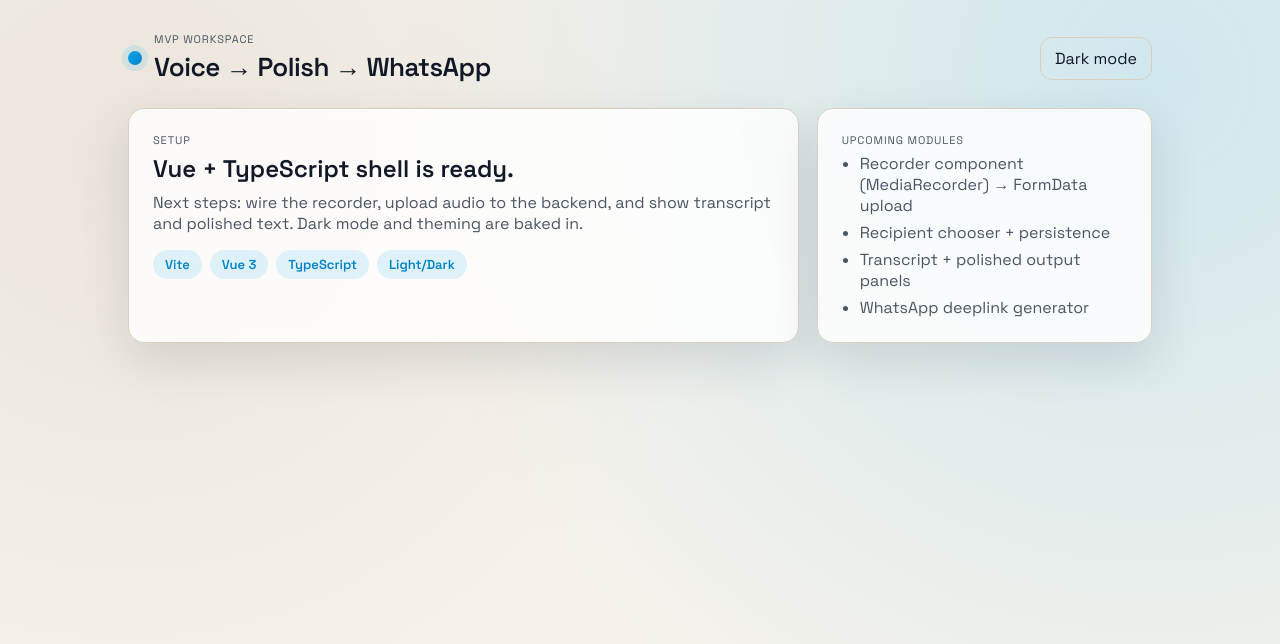
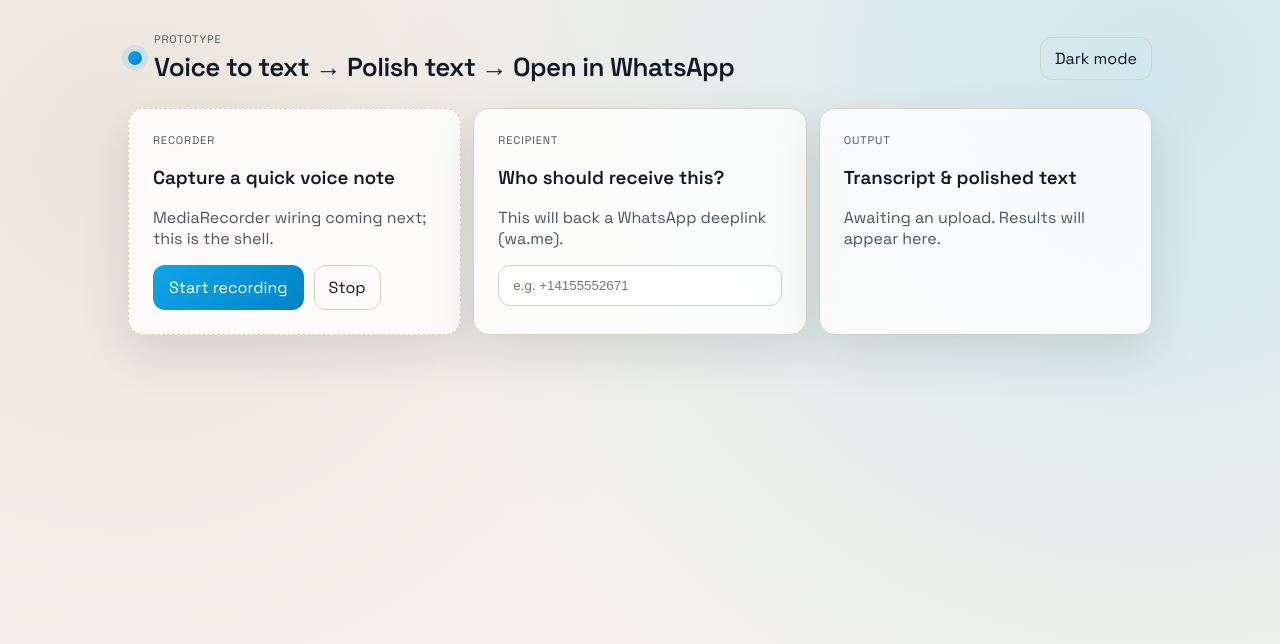
Before and after one commit to GearoidSugrue/voice-to-whatsapp, a Vue app in the folder web/: page / in a window 1280 px wide. Shown: the top 644 px of the page. Built offline with nearby package versions, Linux system fonts and the light colour scheme.

Commit message:
Tidy up CSS, move theme to composable, tidy up API config

```diff
--- a/web/src/App.vue
+++ b/web/src/App.vue
@@ -1,25 +1,15 @@
 <script setup lang="ts">
-import { onMounted, ref, watch } from 'vue'
+import { ref } from 'vue'
+import RecorderPanel from './components/RecorderPanel.vue'
+import RecipientChooser from './components/RecipientChooser.vue'
+import OutputPanels from './components/OutputPanels.vue'
+import type { RecorderState, TranscriptResult } from './types'
+import { useTheme } from './composables/useTheme'
 
-type Theme = 'light' | 'dark'
-
-const getPreferredTheme = (): Theme => {
-  if (typeof window === 'undefined') return 'light'
-  return window.matchMedia('(prefers-color-scheme: dark)').matches ? 'dark' : 'light'
-}
-
-const theme = ref<Theme>(getPreferredTheme())
-
-const applyTheme = (value: Theme) => {
-  document.documentElement.classList.toggle('theme-dark', value === 'dark')
-}
-
-const toggleTheme = () => {
-  theme.value = theme.value === 'dark' ? 'light' : 'dark'
-}
-
-onMounted(() => applyTheme(theme.value))
-watch(theme, applyTheme)
+const { theme, toggleTheme } = useTheme()
+const recorderState = ref<RecorderState>('idle')
+const recipient = ref('')
+const lastResult = ref<TranscriptResult>()
 </script>
 
 <template>
@@ -28,8 +18,8 @@
       <div class="brand">
         <span class="dot"></span>
         <div>
-          <p class="eyebrow">MVP Workspace</p>
-          <h1>Voice → Polish → WhatsApp</h1>
+          <p class="eyebrow">Prototype</p>
+          <h1>Voice to text → Polish text → Open in WhatsApp</h1>
         </div>
       </div>
       <button class="ghost" type="button" @click="toggleTheme">
@@ -37,31 +27,10 @@
       </button>
     </header>
 
-    <main class="content">
-      <section class="panel hero">
-        <p class="eyebrow">Setup</p>
-        <h2>Vue + TypeScript shell is ready.</h2>
-        <p class="lede">
-          Next steps: wire the recorder, upload audio to the backend, and show transcript and polished
-          text. Dark mode and theming are baked in.
-        </p>
-        <div class="tags">
-          <span class="tag">Vite</span>
-          <span class="tag">Vue 3</span>
-          <span class="tag">TypeScript</span>
-          <span class="tag">Light/Dark</span>
-        </div>
-      </section>
-
-      <section class="panel todo">
-        <p class="eyebrow">Upcoming modules</p>
-        <ul>
-          <li>Recorder component (MediaRecorder) → FormData upload</li>
-          <li>Recipient chooser + persistence</li>
-          <li>Transcript + polished output panels</li>
-          <li>WhatsApp deeplink generator</li>
-        </ul>
-      </section>
+    <main class="content grid">
+      <RecorderPanel :state="recorderState" />
+      <RecipientChooser v-model="recipient" />
+      <OutputPanels :result="lastResult" />
     </main>
   </div>
 </template>
--- /dev/null
+++ b/web/src/components/OutputPanels.vue
@@ -0,0 +1,51 @@
+<script setup lang="ts">
+import type { TranscriptResult } from '../types'
+
+defineProps<{
+  result?: TranscriptResult
+}>()
+</script>
+
+<template>
+  <section class="panel">
+    <p class="eyebrow">Output</p>
+    <h3>Transcript & polished text</h3>
+    <div v-if="result" class="stack">
+      <div class="card">
+        <p class="label">Transcript</p>
+        <p>{{ result.transcript }}</p>
+      </div>
+      <div class="card">
+        <p class="label">Polished</p>
+        <p>{{ result.polished }}</p>
+      </div>
+    </div>
+    <p v-else class="muted">Awaiting an upload. Results will appear here.</p>
+  </section>
+</template>
+
+<style scoped>
+.stack {
+  display: grid;
+  gap: 12px;
+}
+
+.card {
+  padding: 12px 14px;
+  border-radius: 12px;
+  border: 1px solid var(--border);
+  background: rgba(255, 255, 255, 0.5);
+}
+
+.label {
+  font-size: 12px;
+  letter-spacing: 0.08em;
+  text-transform: uppercase;
+  color: var(--muted);
+  margin: 0 0 6px;
+}
+
+.muted {
+  color: var(--muted);
+}
+</style>
--- /dev/null
+++ b/web/src/components/RecipientChooser.vue
@@ -0,0 +1,32 @@
+<script setup lang="ts">
+const recipient = defineModel<string>({ required: true })
+</script>
+
+<template>
+  <section class="panel">
+    <p class="eyebrow">Recipient</p>
+    <h3>Who should receive this?</h3>
+    <p class="muted">This will back a WhatsApp deeplink (wa.me).</p>
+    <input v-model="recipient" type="tel" name="recipient" placeholder="e.g. +14155552671" />
+  </section>
+</template>
+
+<style scoped>
+input {
+  width: 100%;
+  padding: 12px 14px;
+  border-radius: 12px;
+  border: 1px solid var(--border);
+  background: rgba(255, 255, 255, 0.6);
+  color: var(--text);
+}
+
+input:focus {
+  outline: 2px solid var(--accent);
+  border-color: var(--accent);
+}
+
+.muted {
+  color: var(--muted);
+}
+</style>
--- /dev/null
+++ b/web/src/components/RecorderPanel.vue
@@ -0,0 +1,51 @@
+<script setup lang="ts">
+import type { RecorderState } from '../types'
+
+defineProps<{
+  state: RecorderState
+}>()
+</script>
+
+<template>
+  <section class="panel">
+    <p class="eyebrow">Recorder</p>
+    <h3>Capture a quick voice note</h3>
+    <p class="muted">MediaRecorder wiring coming next; this is the shell.</p>
+
+    <div class="controls">
+      <button class="primary" type="button" :disabled="state !== 'idle'">Start recording</button>
+      <button class="ghost" type="button" :disabled="state !== 'recording'">Stop</button>
+    </div>
+  </section>
+</template>
+
+<style scoped>
+.panel {
+  border: 1px dashed var(--border);
+}
+
+.controls {
+  margin-top: 16px;
+  display: flex;
+  gap: 10px;
+}
+
+.primary {
+  border: none;
+  background: linear-gradient(135deg, var(--accent), var(--accent-strong));
+  color: #fff;
+  padding: 12px 16px;
+  border-radius: 12px;
+  cursor: pointer;
+  transition: transform 0.15s ease, box-shadow 0.2s ease;
+}
+
+.primary:hover {
+  transform: translateY(-1px);
+  box-shadow: 0 12px 30px rgba(0, 0, 0, 0.18);
+}
+
+.muted {
+  color: var(--muted);
+}
+</style>
--- /dev/null
+++ b/web/src/composables/useTheme.ts
@@ -0,0 +1,25 @@
+import { onMounted, ref, watch } from 'vue'
+
+type Theme = 'light' | 'dark'
+
+const getPreferredTheme = (): Theme => {
+  if (typeof window === 'undefined') return 'light'
+  return window.matchMedia('(prefers-color-scheme: dark)').matches ? 'dark' : 'light'
+}
+
+const applyTheme = (value: Theme) => {
+  document.documentElement.classList.toggle('theme-dark', value === 'dark')
+}
+
+export function useTheme() {
+  const theme = ref<Theme>(getPreferredTheme())
+
+  const toggleTheme = () => {
+    theme.value = theme.value === 'dark' ? 'light' : 'dark'
+  }
+
+  onMounted(() => applyTheme(theme.value))
+  watch(theme, applyTheme)
+
+  return { theme, toggleTheme }
+}
--- /dev/null
+++ b/web/src/lib/apiConfig.ts
@@ -0,0 +1,3 @@
+const apiUrlEnv = import.meta.env.VITE_API_URL
+
+export const apiBaseUrl = apiUrlEnv ? apiUrlEnv.replace(/\/+$/, '') : ''
--- a/web/src/styles/theme.css
+++ b/web/src/styles/theme.css
@@ -115,7 +115,7 @@
 
 .content {
   display: grid;
-  grid-template-columns: 2fr 1fr;
+  grid-template-columns: 1fr;
   gap: 18px;
 }
 
@@ -128,40 +128,10 @@
   backdrop-filter: blur(6px);
 }
 
-.hero h2 {
-  margin: 6px 0 8px;
-  font-size: 24px;
-}
-
-.lede {
-  margin: 0 0 16px;
-  color: var(--muted);
-  max-width: 640px;
-}
-
-.tags {
-  display: flex;
-  flex-wrap: wrap;
-  gap: 8px;
-}
-
-.tag {
-  display: inline-flex;
-  align-items: center;
-  padding: 6px 12px;
-  border-radius: 999px;
-  background: rgba(14, 165, 233, 0.12);
-  color: var(--accent-strong);
-  font-weight: 600;
-  font-size: 13px;
-}
-
-.todo ul {
-  margin: 6px 0 0;
-  padding-left: 18px;
-  color: var(--muted);
+.grid {
   display: grid;
-  gap: 6px;
+  grid-template-columns: repeat(auto-fit, minmax(280px, 1fr));
+  gap: 12px;
 }
 
 @media (max-width: 900px) {
--- /dev/null
+++ b/web/src/types/index.ts
@@ -0,0 +1,6 @@
+export type RecorderState = 'idle' | 'recording' | 'processing'
+
+export type TranscriptResult = {
+  transcript: string
+  polished: string
+}
```
Also changed, not shown: web/src/lib/apiClient.ts (added, +47 -0 lines).
